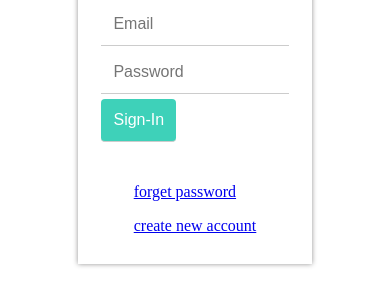
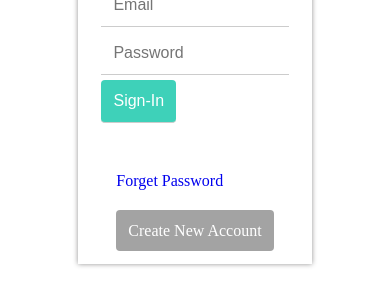
Before and after one commit to abdullah97-pro/Medical-Management-System, a website built with webpack: page src/index.html in a window 390 px wide. Shown: the part 358-664 px from the top of the page. Built offline with nearby package versions, Linux system fonts and the light colour scheme.

Commit message:
fix the login form design with responsive

```diff
--- a/src/style.css
+++ b/src/style.css
@@ -74,6 +74,33 @@ main {
   background-color: #0d5549;
 }
 
+.faccount {
+  text-transform: capitalize;
+}
+
+.faccount > p {
+  padding: 8px;
+}
+
+.faccount p a {
+  text-decoration: none;
+}
+
+.faccount p:last-child a {
+  background-color: #a3a3a3;
+  padding: 12px;
+  border-radius: 4px;
+  color: #fff;
+}
+
+.faccount p:first-child a:hover {
+  text-decoration: underline;
+}
+
+.faccount p:last-child a:hover {
+  background-color: #beaaaa;
+}
+
 /* 768px */
 @media (min-width: 768px) {
   .container {
@@ -92,7 +119,7 @@ main {
   .container {
     width: calc(50% - 25%);
     height: 500px;
-    gap: 50px;
+    gap: 30px;
   }
 
   .logo {
```
